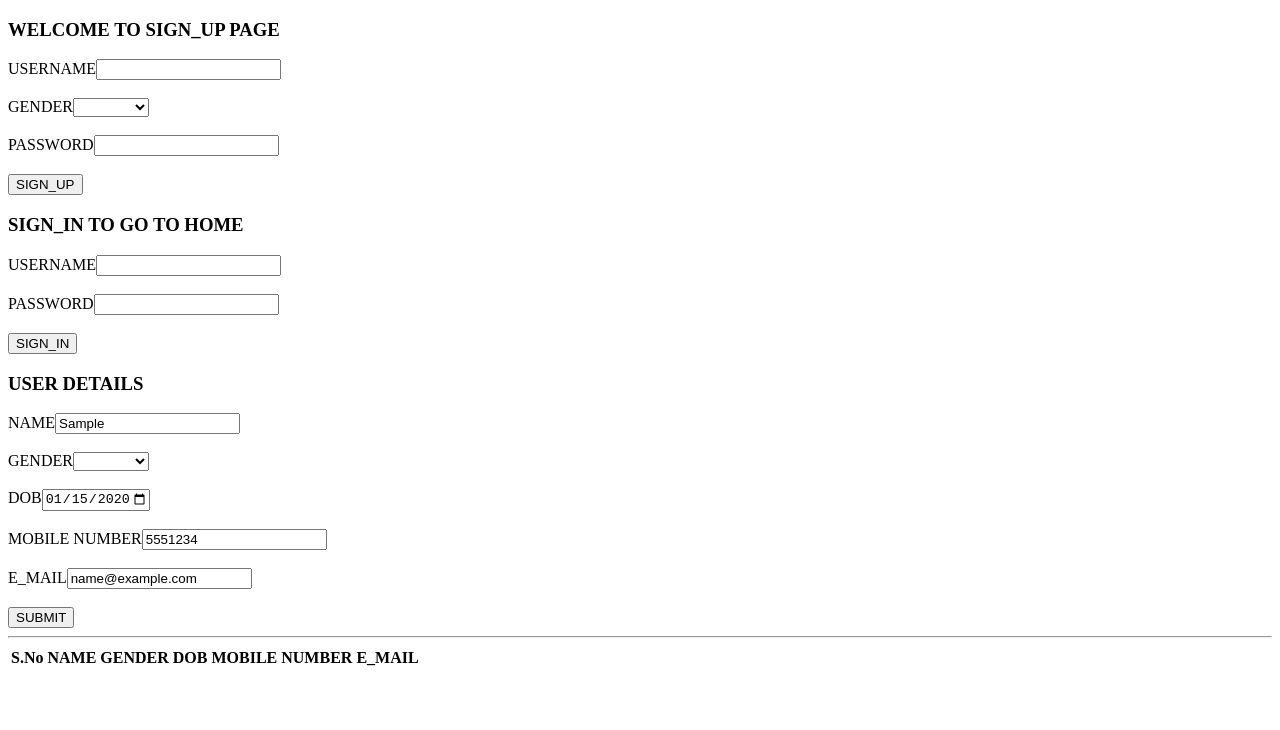
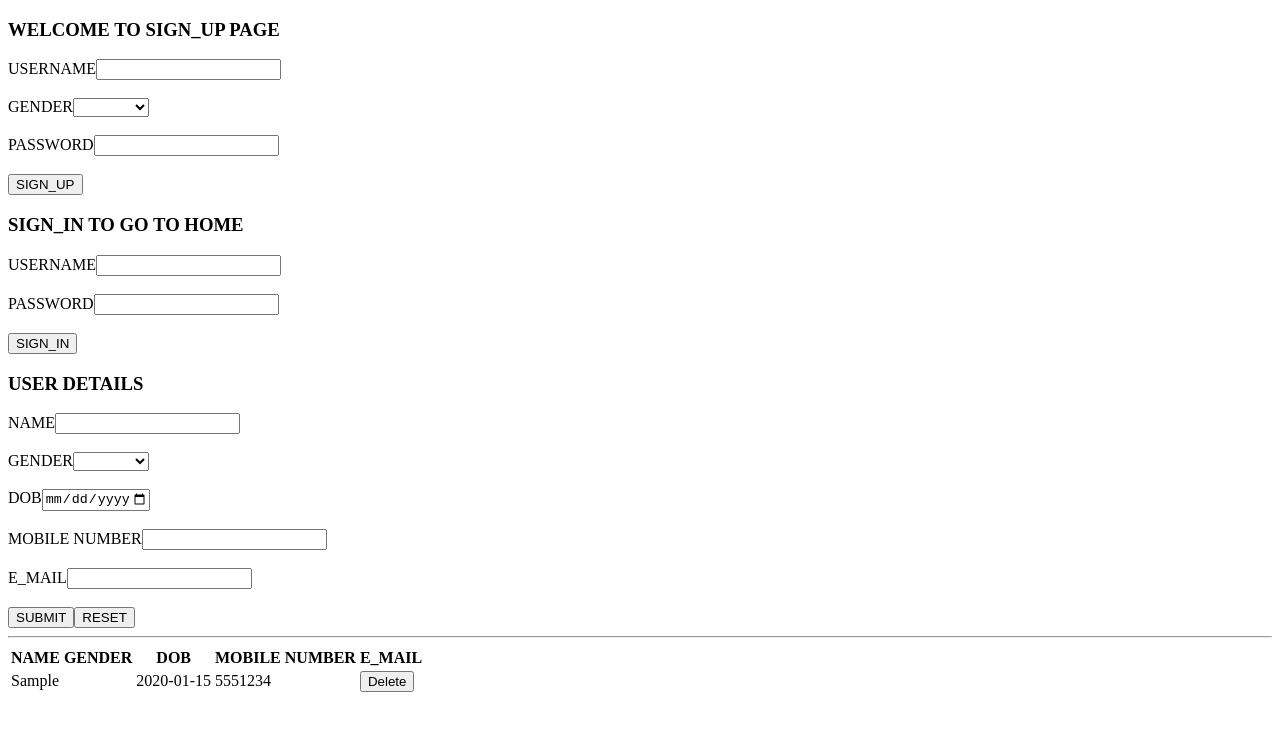
Before and after one commit to siyamprasanth/crud, an Angular app in the folder prototype/: page / in a window 1280 px wide. Both pictures are taken after typing "Sample", "2020-01-15", "5551234", "name@example.com" into the empty fields and a click on the button "SUBMIT". Shown: the top 730 px of the page. Built offline with nearby package versions, Linux system fonts and the light colour scheme.

Commit message:
25/11/2023-11.36am

```diff
--- a/prototype/src/app/home/home.component.css
+++ b/prototype/src/app/home/home.component.css
@@ -0,0 +1,4 @@
+table{
+    border-color: black;
+    padding-left: 30px solid;
+}
--- a/prototype/src/app/home/home.component.html
+++ b/prototype/src/app/home/home.component.html
@@ -2,41 +2,42 @@
     <h3>USER DETAILS</h3>
 </div>
 
-<form [formGroup]="userDetails" (ngSubmit)="saveData()">
+<form [formGroup]="userDetails" >
     <label for="name">NAME</label> <input type="text" formControlName="name" class="form-control"> <br> <br>
     <label for="gender">GENDER</label><select formControlName="gender" class="form-control">
         <option>MALE</option>
         <option>FEMALE</option>
         <option>OTHER</option>
     </select> <br> <br>
-    <label for="dob">DOB</label> <input type="date" max="2005-01-01" min="1925-01-01"><br> <br>
+    <label for="dob">DOB</label> <input type="date" max="2005-01-01" min="1925-01-01"  formControlName="dob" class="form-control" ><br> <br>
     <label for="mobileNumber">MOBILE NUMBER</label> <input type="tel" formControlName="mobileNumber" class="form-control"> <br> <br>
     <label for="eMail">E_MAIL</label> <input type="email" formControlName="eMail" class="form-control"> <br> <br>
-    <button type="button">SUBMIT</button>
+    <button type="button" (click)="addItem()">SUBMIT</button>
+    <button type="button"  (click)="reset()">RESET</button>
 </form>
 
 <hr>
 <div>
     <table>
         <thead>
-            <tr>
-                <th>S.No</th>
+            <tr >
+
                 <th>NAME</th>
                 <th>GENDER</th>
                 <th>DOB</th>
                 <th>MOBILE NUMBER</th>
                 <th>E_MAIL</th>
+                <th>  </th>
             </tr>
         </thead>
         <tbody>
-            <tr *ngIf=" ">
-                    <td><span>  </span></td>
-                    <td><span>  </span></td>
-                    <td><span>  </span></td>
-                    <td><span>  </span></td>
-                    <td><button type="button">Delete</button></td>
+            <tr *ngFor=" let item of dataList">
+                    <td><span> {{item.name}} </span></td>
+                    <td><span> {{item.gender}} </span></td>
+                    <td><span> {{item.dob}} </span></td>
+                    <td><span> {{item.mobileNumber}} </span></td>
+                    <td><button type="button"(click)="removeItem()">Delete</button></td>
             </tr>
-
         </tbody>
     </table>
 </div>
--- a/prototype/src/app/home/home.component.ts
+++ b/prototype/src/app/home/home.component.ts
@@ -8,21 +8,33 @@ import { FormBuilder, FormGroup,Validators } from '@angular/forms';
 })
 export class HomeComponent implements OnInit{
 userDetails: FormGroup;
+dataList:any;
 
-
-constructor(fb: FormBuilder){
-
+constructor(private fb: FormBuilder){
+  this.dataList =[];
 
   this.userDetails = fb.group({
     name:['',Validators.required],
     gender :['',Validators.required],
+    dob:['',Validators.required],
     mobileNumber:['',Validators.required],
     eMail: ['',Validators.required],
 
   })
 }
-saveData(){
+public addItem(): void{
+  this.dataList.push(this.userDetails.value);
+  this.userDetails.reset();
+}
+reset(){
+  this.userDetails.reset()
+}
 
+removeItem(){
+//   this.dataList.forEach(value, index => {
+//     if (value == element)
+//     this.dataList.splice(index, 1)
+//   });
 }
 ngOnInit(): void {
 
```
Also changed, not shown: prototype/src/app/auth/sign-up/sign-up.component.html (+5 -3 lines).
